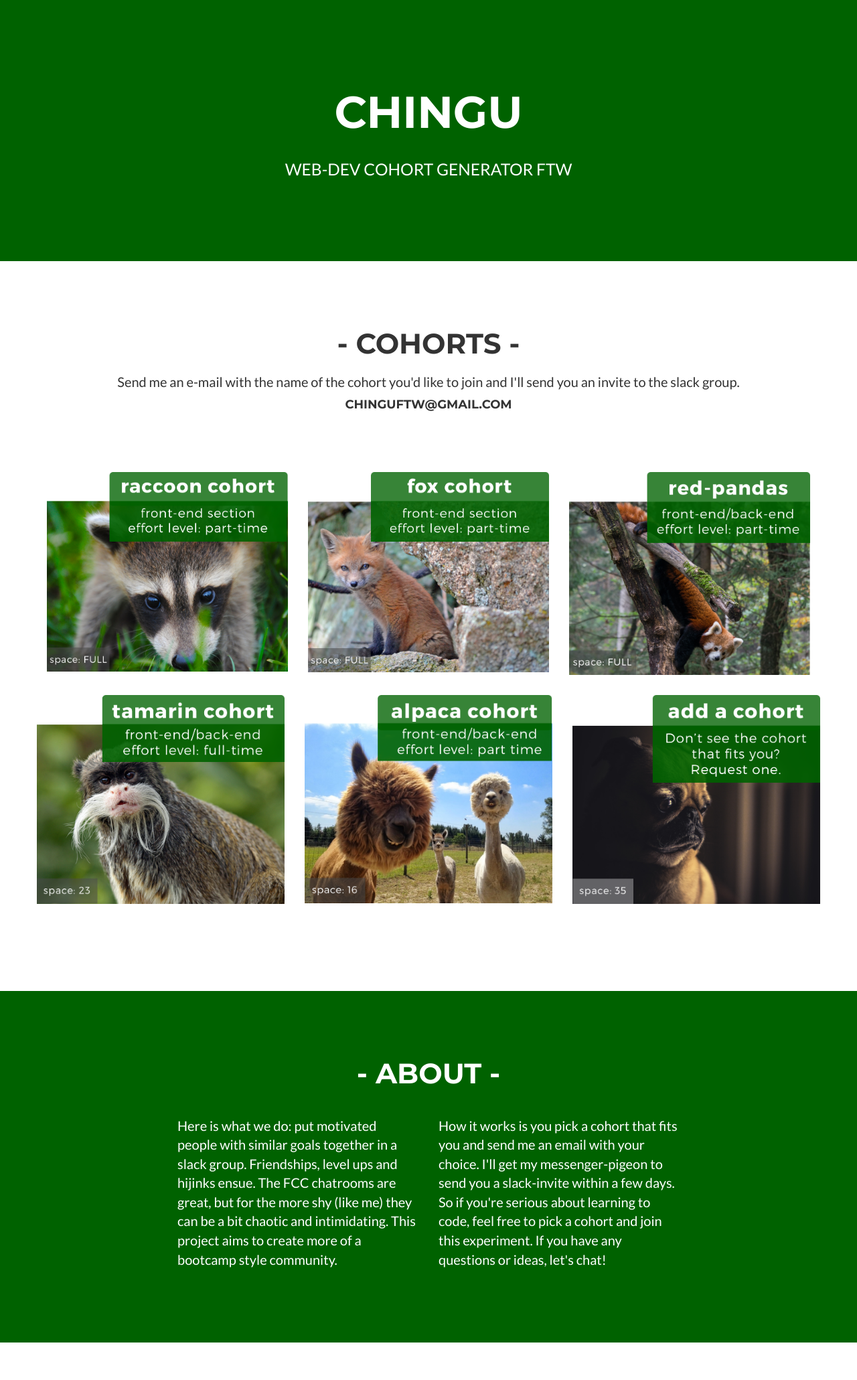
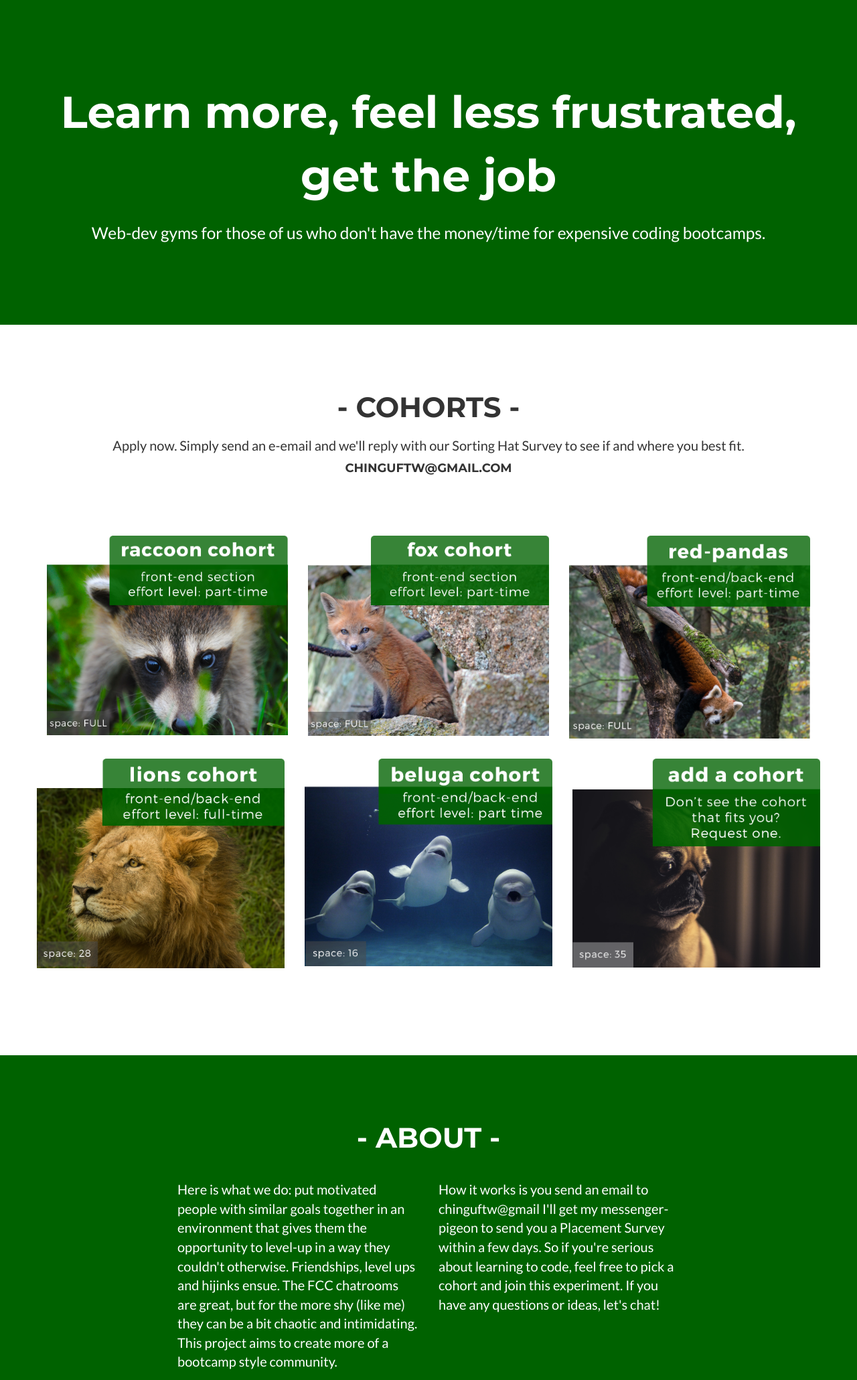
Before and after one commit to tropicalchancer/projectus, a website: page index.html in a window 1280 px wide. Shown: the part 120-2181 px from the top of the page at 67% size. Drawn offline with nearby package versions, Linux system fonts and the light colour scheme.

Commit message:
feb updatez

```diff
--- a/css/freelancer.css
+++ b/css/freelancer.css
@@ -83,7 +83,7 @@ header img {
 header .intro-text .name {
   display: block;
   font-family: "Montserrat", "Helvetica Neue", Helvetica, Arial, sans-serif;
-  text-transform: uppercase;
+  /*text-transform: uppercase;*/
   font-weight: 700;
   font-size: 2em;
 }
--- a/index.html
+++ b/index.html
@@ -73,9 +73,9 @@
                 <div class="col-lg-12">
                     <div class="intro-text">
                       <br><br>
-                        <span class="name">chingu</span>
+                        <span class="name">Learn more, feel less frustrated, get the job</span>
                         <br>
-                        <span class="skills">WEB-DEV COHORT GENERATOR FTW</span>
+                        <span class="skills">Web-dev gyms for those of us who don't have the money/time for expensive coding bootcamps.</span>
                         <br><br>
                     </div>
                 </div>
@@ -90,7 +90,7 @@
                 <div class="col-lg-12 text-center">
                     <h2> - Cohorts - </h2>
                     <br>
-                    <p>Send me an e-mail with the name of the cohort you'd like to join and I'll send you an invite to the slack group. <br><h4>chinguftw@gmail.com</h4></p>
+                    <p>Apply now. Simply send an e-email and we'll reply with our Sorting Hat Survey to see if and where you best fit. <br><h4>chinguftw@gmail.com</h4></p>
                     <br><br><br><br>
                 </div>
             </div>
@@ -138,7 +138,7 @@
                         <div class="caption">
 
                         </div>
-                      <img src="img/portfolio/tamarin.png" class="img-responsive" alt="">
+                      <img src="img/portfolio/lions.png" class="img-responsive" alt="">
 
                 </div>
 
@@ -148,7 +148,7 @@
                         <div class="caption">
 
                         </div>
-                        <img src="img/portfolio/alpaca.png" class="img-responsive" alt="">
+                        <img src="img/portfolio/beluga.png" class="img-responsive" alt="">
                     </a>
                 </div>
 
@@ -182,10 +182,10 @@
             </div>
             <div class="row">
                 <div class="col-lg-4 col-lg-offset-2">
-                    <p>Here is what we do: put motivated people with similar goals together in a slack group. Friendships, level ups and hijinks ensue. The FCC chatrooms are great, but for the more shy (like me) they can be a bit chaotic and intimidating. This project aims to create more of a bootcamp style community.</p>
+                    <p>Here is what we do: put motivated people with similar goals together in an environment that gives them the opportunity to level-up in a way they couldn't otherwise. Friendships, level ups and hijinks ensue. The FCC chatrooms are great, but for the more shy (like me) they can be a bit chaotic and intimidating. This project aims to create more of a bootcamp style community.</p>
                 </div>
                 <div class="col-lg-4">
-                    <p>How it works is you pick a cohort that fits you and send me an email with your choice. I'll get my messenger-pigeon to send you a slack-invite within a few days. So if you're serious about learning to code, feel free to pick a cohort and join this experiment. If you have any questions or ideas, let's chat!  </p>
+                    <p>How it works is you send an email to chinguftw@gmail I'll get my messenger-pigeon to send you a Placement Survey within a few days. So if you're serious about learning to code, feel free to pick a cohort and join this experiment. If you have any questions or ideas, let's chat!  </p>
                 </div>
 
 
@@ -201,6 +201,14 @@
                     <h2> - Contact - </h2>
                     <br><br>
                     <h3>chinguftw@gmail.com</h3>
+                    <br><br>
+                    <form action="https://www.paypal.com/cgi-bin/webscr" method="post" target="_top">
+<input type="hidden" name="cmd" value="_s-xclick">
+<input type="hidden" name="hosted_button_id" value="KBJ9E8DUWJVL2">
+<input type="image" src="https://www.paypalobjects.com/en_US/i/btn/btn_donateCC_LG.gif" border="0" name="submit" alt="PayPal - The safer, easier way to pay online!">
+<img alt="" border="0" src="https://www.paypalobjects.com/en_US/i/scr/pixel.gif" width="1" height="1">
+</form>
+
                 </div>
             </div>
             <div class="row">
@@ -221,7 +229,7 @@
             <div class="container">
                 <div class="row">
                     <div class="col-lg-12">
-                        Copyright &copy; CHINGU 2016
+                        Copyright &copy; CHINGU 2017
                     </div>
                 </div>
             </div>
```
Also changed, not shown: css/freelancer.min.css, img/portfolio/beluga.png (added), img/portfolio/lions.png (added).
